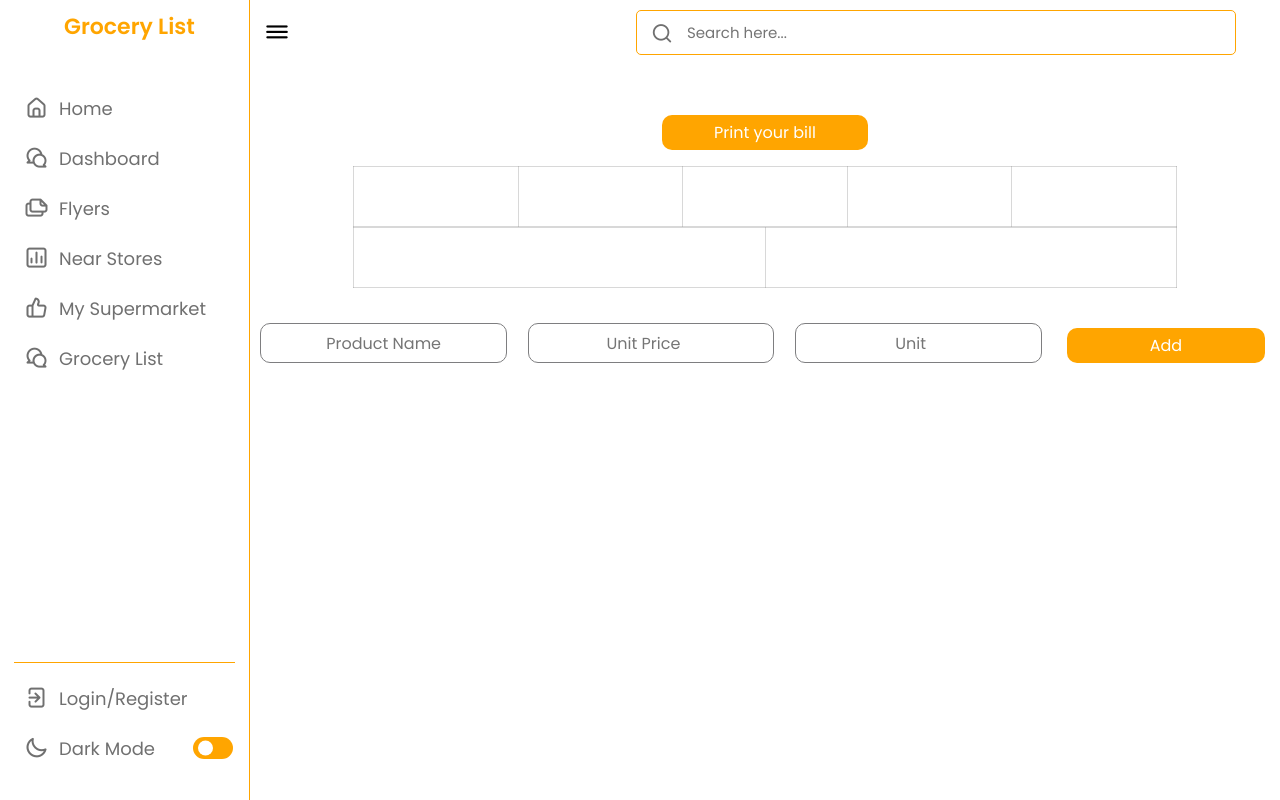
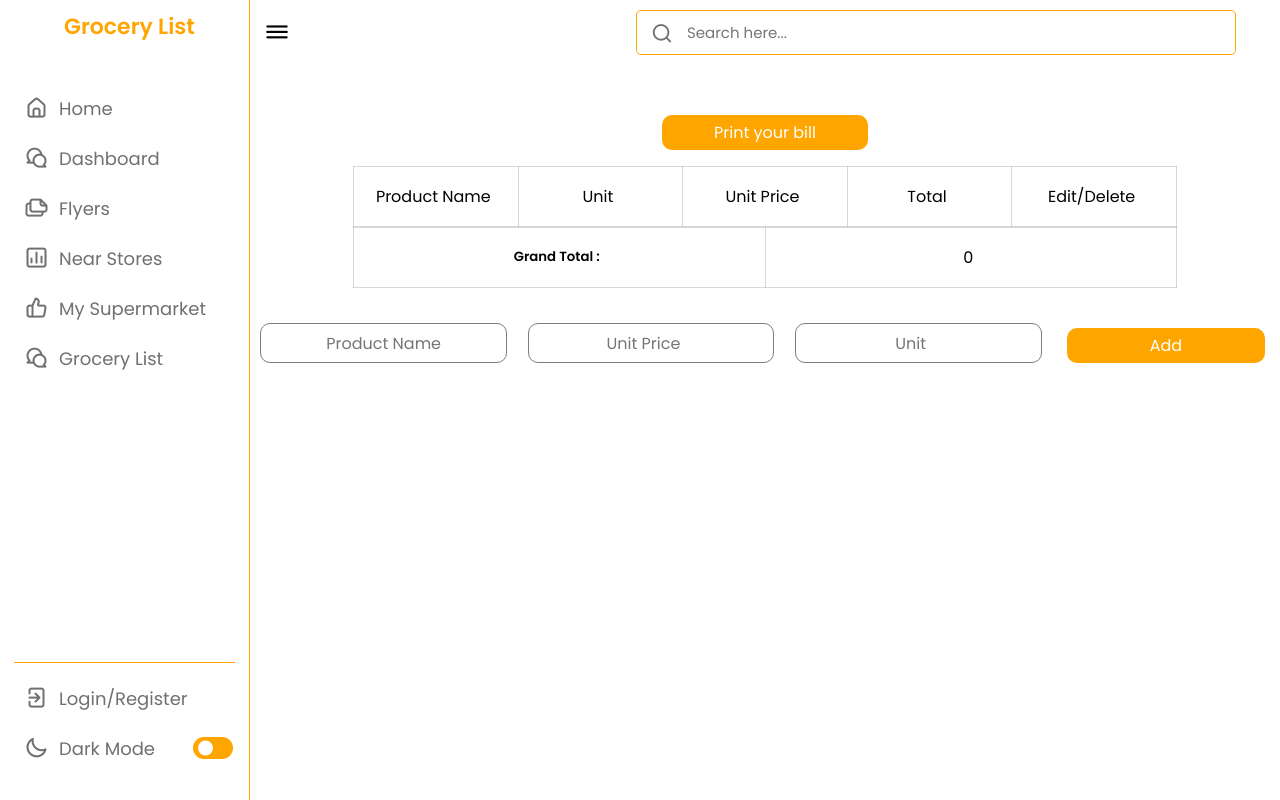
Before and after one commit to rgiraoo/LI-e-MGP, a PHP site: page /gcgc.html in a window 1280 px wide. Run offline with PHP 8.4, Linux system fonts and the light colour scheme.

Commit message:
fixed bugs

```diff
--- a/gcgc.css
+++ b/gcgc.css
@@ -21,15 +21,16 @@
     --box3-color: rgb(10, 173, 10);
     --title-icon-color: rgb(0, 0, 0);
 
-    /* ====== Transition ====== */
-    --tran-05: all 0.5s ease;
-    --tran-03: all 0.3s ease;
-    --tran-03: all 0.2s ease;
+     /* ====== Transition ====== */
+     --tran-05: all 0.5s ease;
+     --tran-03: all 0.3s ease;
+     --tran-03: all 0.2s ease;
+
 }
 
 body{
     min-height: 100vh;
-    background-color: var(--primary-color);
+    background-color: var(--panel-color);
 }
 body.dark{
     --primary-color: orange;
@@ -477,12 +478,13 @@ nav.close ~ .dashboard .top{
 }
 #invoice {
     height: 55%;
-    overflow-y: scroll;
+
 }
 .input-area {
     display: flex;
     flex-wrap: nowrap;
 }
+
 .dynamic-row {
     border-collapse: collapse;
     text-align: center;
@@ -491,9 +493,10 @@ nav.close ~ .dashboard .top{
     margin-right: 10%;
 
 }
+
 .dynamic-row tr td {
-    padding: 0;
-    margin: 0;
+    padding-right: 5px;
+    margin: auto;
     height: 60px;
     width: 150px;
     border-radius: 10px;
@@ -510,6 +513,7 @@ nav.close ~ .dashboard .top{
 }
 
 button {
+
     width: 20%;
     height: 35px;
     margin: 1.5%;
@@ -552,9 +556,7 @@ button {
 
 .correcao {
     padding-top: 100px;
-    box-sizing: border-box;
 }
-
 .caixa {
     box-sizing: border-box;
 }
--- a/gcgc.html
+++ b/gcgc.html
@@ -43,7 +43,7 @@
                     <i class="uil uil-thumbs-up"></i>
                     <span class="link-name">My Supermarket</span>
                 </a></li>
-                <li style="border-bottom: 0px; padding-bottom: 0px; padding-top: 0px;"><a href="gc2.html">
+                <li style="border-bottom: 0px; padding-bottom: 0px; padding-top: 0px;"><a href="gcgc.html">
                     <i class="uil uil-comments"></i>
                     <span class="link-name">Grocery List</span>
                 </a></li>
@@ -87,39 +87,39 @@
                     <div class="correcao">
                     <button id="printButton" onclick="printDocument('print')">Print your bill</button>
                     <div id = "print">
-                    <table class="dynamic-row" align="center">
+                    <table style="background-color: white; " class="dynamic-row" align="center">
                       <thead>
                         <tr>
-                          <td style="color: white;">
+                          <td>
                             Product Name
                           </td>
-                          <td style="color: white;">
+                          <td>
                             Unit
                           </td>
-                          <td style="color: white;">
+                          <td>
                             Unit Price
                           </td>
-                          <td style="color: white;">
+                          <td>
                             Total
                           </td>
-                          <td style="color: white;">
+                          <td>
                             Edit/Delete
                           </td>
                         </tr>
                       </thead>
                     </table>
-                    <div id="invoice" style="color: white;">
-                      <table align="center" class="dynamic-row">
+                    <div id="invoice">
+                      <table style="background-color: white;" align="center" class="dynamic-row">
                         <tbody id="dynamic-row">
                         </tbody>
                       </table>
                     </div>
-                    <table class="dynamic-row" align="center">
+                    <table style="background-color: white;" class="dynamic-row" align="center">
                       <tr id="grand-total">
-                        <td style="color: white;">
+                        <td>
                           <h5>Grand Total :</h5>
                         </td>
-                        <td style="color: white;" id="grand-total-1">0</td>
+                        <td id="grand-total-1">0    </td>
                       </tr>
                     </table>
                     </div>
```
Also changed, not shown: index2.css (+5 -5 lines), mysuper.css (+5 -5 lines), gcgc.js (line endings or trailing spaces).
